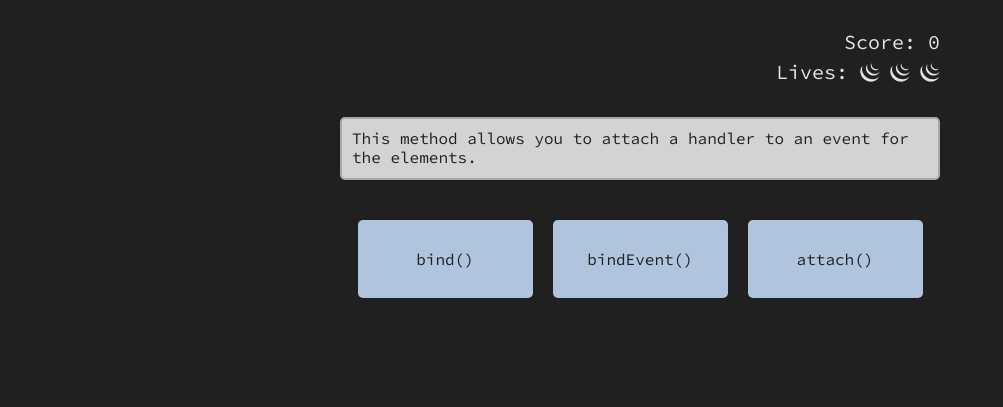
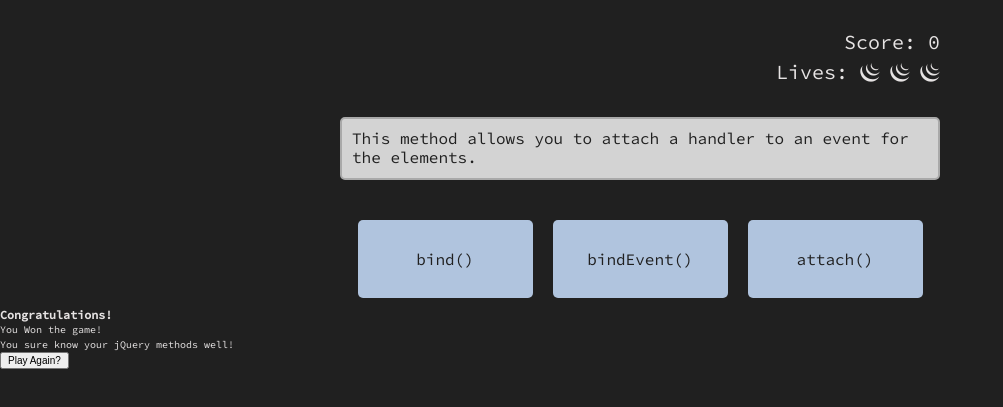
Before and after one commit to hindsjay/jquery-method-mania, a plain HTML site: page index.html in a window 1280 px wide. Shown: the part 109-516 px from the top of the page, without its empty margins (0-1003 px from the left). Drawn offline with nearby package versions, Linux system fonts and the light colour scheme.

Commit message:
add overlay markup

```diff
--- a/index.html
+++ b/index.html
@@ -34,12 +34,10 @@
         </div>
       </div>
       <div class="question-bubble">
-        <!-- <p>This method checks to see if any of the matched elements have the given class.</p> -->
+        <!-- dynamically added content to go here -->
       </div>
       <div class="options-container">
-        <!-- <p class="option">checkClass()</p>
-        <p class="option">hasClass()</p>
-        <p class="option">class()</p> -->
+        <!-- dynamically added content to go here -->
       </div>
     </div>
   </main>
@@ -48,6 +46,15 @@
 
   </footer>
 
+  <div class="endgame-overlay">
+    <div class="overlay-text">
+      <h3>Congratulations!</h3>
+      <p>You Won the game!</p>
+      <p>You sure know your jQuery methods well!</p>
+      <button>Play Again?</button>
+    </div>
+  </div>
+
   <script src='https://code.jquery.com/jquery-3.4.0.min.js' integrity='sha256-BJeo0qm959uMBGb65z40ejJYGSgR7REI4+CW1fNKwOg=' crossorigin='anonymous'></script>
   <script src="js/scripts.js"></script>
 </body>
```
